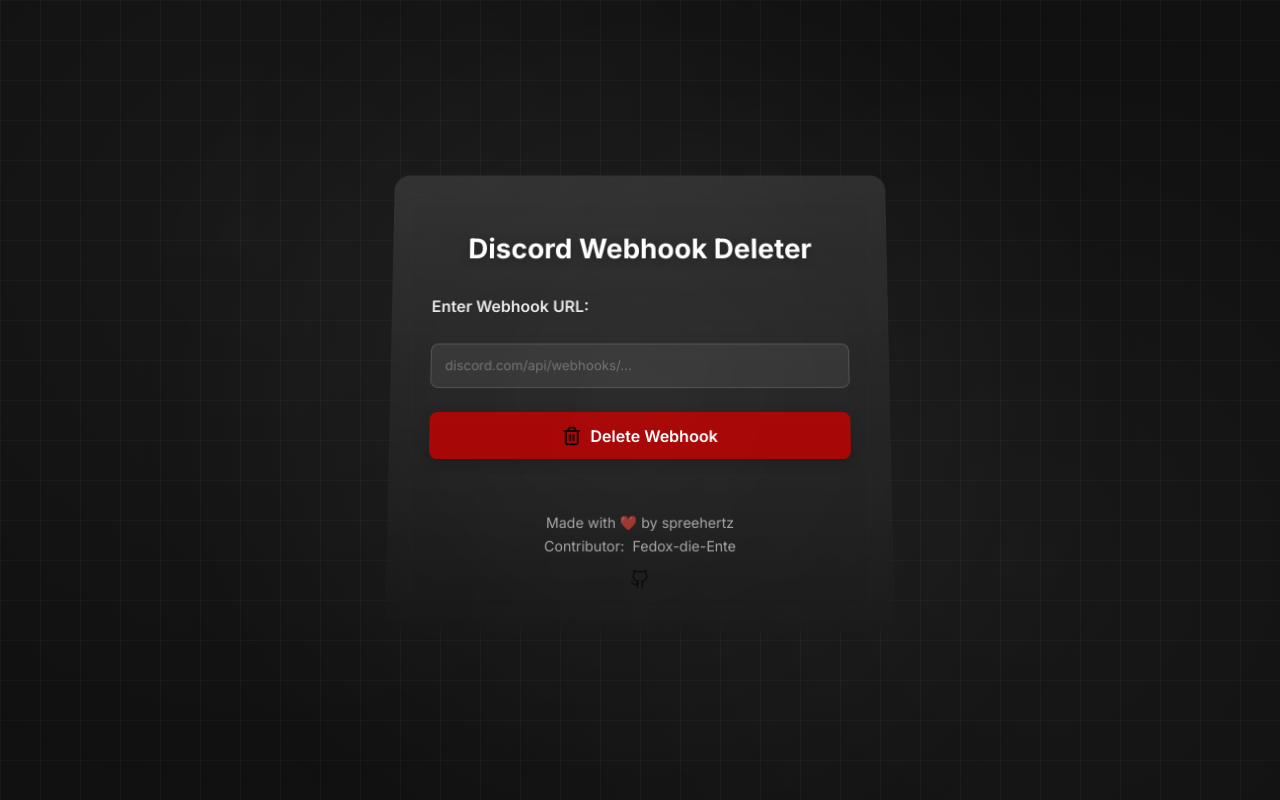
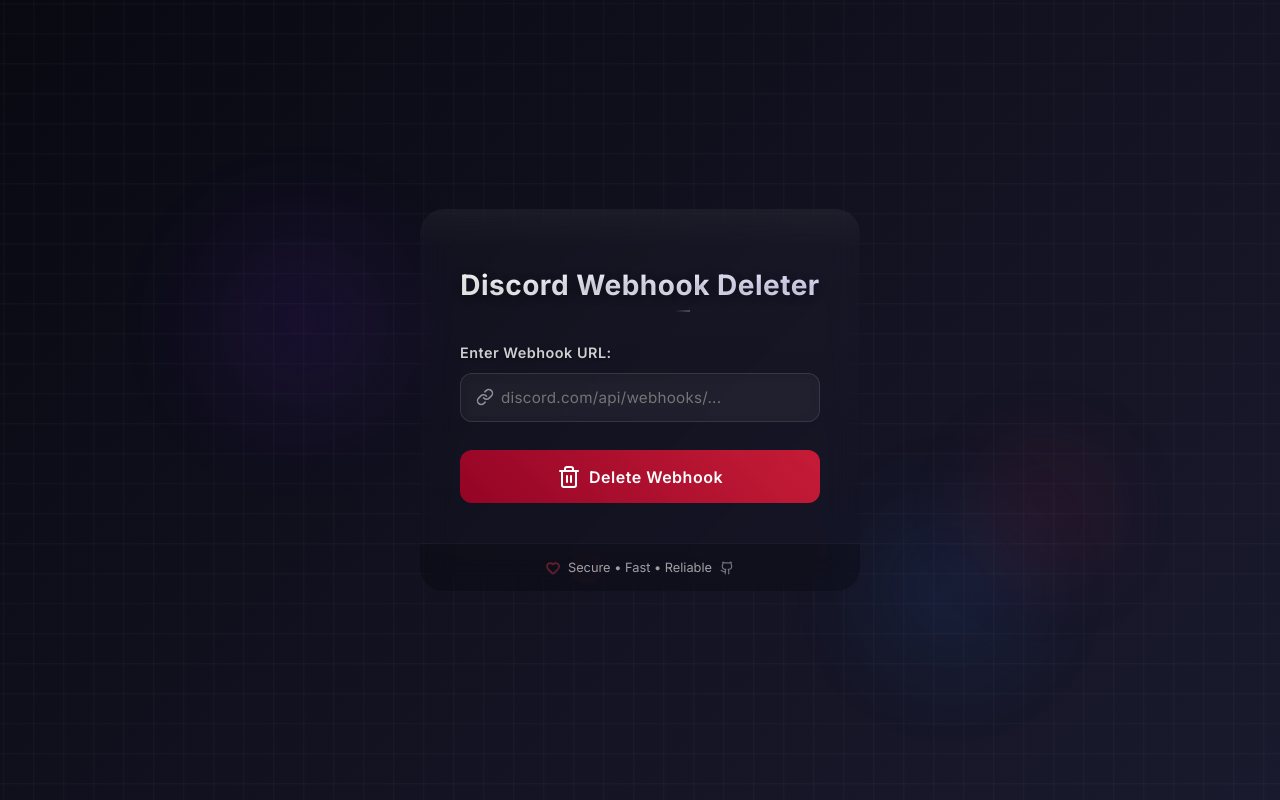
Before and after one commit to Patheticcs/Webhook-Deleter, a Vue app: page / in a window 1280 px wide. Built offline with nearby package versions, Linux system fonts and the light colour scheme.

Commit message:
Update App.vue

```diff
--- a/src/App.vue
+++ b/src/App.vue
@@ -1,28 +1,48 @@
 <template>
   <div class="webhook-deleter">
-		<div class="card">
+    <div class="animated-background">
+      <div class="grid-overlay"></div>
+      <div class="floating-orbs">
+        <div class="orb orb-1"></div>
+        <div class="orb orb-2"></div>
+        <div class="orb orb-3"></div>
+      </div>
+    </div>
+
+    <div class="card" ref="card">
+      <div class="card-content">
         <h1 class="title">Discord Webhook Deleter</h1>
+        <div class="animated-underline"></div>
 
         <div class="input-group">
           <label for="webhook-url">Enter Webhook URL:</label>
+          <div class="input-container">
+            <LinkIcon class="input-icon" />
             <input
               id="webhook-url"
               v-model="webhookUrl"
               type="text"
               placeholder="discord.com/api/webhooks/..."
+              @focus="inputFocus = true"
+              @blur="inputFocus = false"
+              :class="{ 'input-active': inputFocus }"
             >
           </div>
+        </div>
 
-			<button @click="deleteWebhook" class="delete-btn" :disabled="isDeleting">
+        <button @click="deleteWebhook" class="delete-btn" :disabled="isDeleting" :class="{ 'btn-active': !isDeleting && webhookUrl }">
+          <div class="btn-background"></div>
+          <div class="btn-content">
             <Trash2Icon v-if="!isDeleting" class="icon" />
             <LoaderIcon v-else class="icon animate-spin" />
             {{ isDeleting ? 'Deleting...' : 'Delete Webhook' }}
+          </div>
         </button>
 
-			<TransitionGroup name="fade">
+        <TransitionGroup name="slide-fade">
           <div v-if="status === 'success'" key="success" class="alert success" role="alert">
             <CheckCircleIcon class="icon" />
-					<div>
+            <div class="alert-content">
               <strong>Success!</strong> The webhook has been successfully deleted.
             </div>
             <button @click="resetStatus" class="close-btn" aria-label="Close">
@@ -32,7 +52,7 @@
 
           <div v-if="status === 'error'" key="error" class="alert error" role="alert">
             <AlertCircleIcon class="icon" />
-					<div>
+            <div class="alert-content">
               <strong>Error:</strong> {{ errorMessage }}
             </div>
             <button @click="resetStatus" class="close-btn" aria-label="Close">
@@ -40,27 +60,62 @@
             </button>
           </div>
         </TransitionGroup>
+      </div>
 
-			<footer class="footer">
-				<p>Made with ❤️ by spreehertz
-				</p>
-				<p class="contributor">Contributor:<a class="contributor_link" href="https://github.com/Fedox-die-Ente">Fedox-die-Ente</a></p>
-				<a href="https://github.com/spreehertz/webhook-deleter" target="_blank" rel="noopener noreferrer">
-					<GithubIcon class="icon" />
-				</a>
-			</footer>
+      <div class="card-footer">
+        <div class="pulse-ring"></div>
+        <HeartIcon class="footer-icon heart" />
+        <span>Secure • Fast • Reliable</span>
+        <GithubIcon class="footer-icon github" />
+      </div>
     </div>
   </div>
 </template>
 
 <script setup>
-import { ref } from 'vue'
-import { Trash2Icon, LoaderIcon, CheckCircleIcon, AlertCircleIcon, XIcon, HeartIcon, GithubIcon } from 'lucide-vue-next'
+import { ref, onMounted, onUnmounted } from 'vue'
+import { Trash2Icon, LoaderIcon, CheckCircleIcon, AlertCircleIcon, XIcon, HeartIcon, GithubIcon, LinkIcon } from 'lucide-vue-next'
 
 const webhookUrl = ref('')
 const status = ref('idle')
 const errorMessage = ref('')
 const isDeleting = ref(false)
+const inputFocus = ref(false)
+const card = ref(null)
+
+// Handle 3D card effect
+const handleMouseMove = (e) => {
+  if (!card.value) return
+
+  const cardRect = card.value.getBoundingClientRect()
+  const cardCenterX = cardRect.left + cardRect.width / 2
+  const cardCenterY = cardRect.top + cardRect.height / 2
+
+  const mouseX = e.clientX - cardCenterX
+  const mouseY = e.clientY - cardCenterY
+
+  // Calculate rotation based on mouse position relative to card center
+  const rotateY = mouseX * 0.03
+  const rotateX = -mouseY * 0.03
+
+  card.value.style.transform = `perspective(1000px) rotateX(${rotateX}deg) rotateY(${rotateY}deg) translateZ(10px)`
+}
+
+const resetCardPosition = () => {
+  if (card.value) {
+    card.value.style.transform = 'perspective(1000px) rotateX(0) rotateY(0) translateZ(0)'
+  }
+}
+
+onMounted(() => {
+  document.addEventListener('mousemove', handleMouseMove)
+  window.addEventListener('resize', resetCardPosition)
+})
+
+onUnmounted(() => {
+  document.removeEventListener('mousemove', handleMouseMove)
+  window.removeEventListener('resize', resetCardPosition)
+})
 
 const deleteWebhook = async () => {
   if (!webhookUrl.value) {
@@ -68,8 +123,8 @@
     errorMessage.value = 'Please enter a webhook URL.'
     return
   }
-	const expression = "^https://discord\.com/api/.*"
-	const regex = new RegExp(expression);
+  const expression = "^https://discord\\.com/api/.*"
+  const regex = new RegExp(expression)
   if (!webhookUrl.value.match(regex)) {
     status.value = 'error'
     errorMessage.value = 'This is not a Discord webhook URL. Note: The webhook token is required.'
@@ -99,64 +154,138 @@
 </script>
 
 <style scoped>
-@import url('https://fonts.googleapis.com/css2?family=Inter:wght@400;600;700&display=swap');
+@import url('https://fonts.googleapis.com/css2?family=Inter:wght@300;400;600;700&display=swap');
 
 :root {
-  --glass-bg: rgba(255, 255, 255, 0.1);
-  --glass-border: rgba(255, 255, 255, 0.2);
-  --glass-shadow: rgba(0, 0, 0, 0.25);
-  --accent-color: rgba(150, 150, 150, 0.8);
+  --glass-bg: rgba(10, 10, 15, 0.5);
+  --glass-border: rgba(255, 255, 255, 0.1);
+  --glass-highlight: rgba(255, 255, 255, 0.15);
+  --glass-shadow: rgba(0, 0, 0, 0.45);
+  --accent-color: rgba(120, 130, 240, 0.8);
+  --delete-color: rgba(240, 40, 60, 0.8);
+  --text-color: rgba(240, 240, 250, 0.95);
+  --success-color: rgba(30, 200, 120, 0.8);
 }
 
+/* Main container */
 .webhook-deleter {
   min-height: 100vh;
   display: flex;
   justify-content: center;
   align-items: center;
-  background-color: #111;
+  margin: 0;
+  padding: 20px;
+  box-sizing: border-box;
+  font-family: 'Inter', sans-serif;
+  color: var(--text-color);
+  position: relative;
+  overflow: hidden;
+}
+
+/* Animated background elements */
+.animated-background {
+  position: fixed;
+  top: 0;
+  left: 0;
+  width: 100%;
+  height: 100%;
+  z-index: -10;
+  background: linear-gradient(135deg, #090912 0%, #1a1a2e 100%);
+  overflow: hidden;
+}
+
+.grid-overlay {
+  position: absolute;
+  top: 0;
+  left: 0;
+  width: 100%;
+  height: 100%;
   background-image:
     linear-gradient(rgba(255, 255, 255, 0.03) 1px, transparent 1px),
     linear-gradient(90deg, rgba(255, 255, 255, 0.03) 1px, transparent 1px);
-  background-size: 40px 40px;
-  font-family: 'Inter', sans-serif;
-  overflow-y: hidden;
-  position: relative;
+  background-size: 30px 30px;
+  animation: gridMove 150s linear infinite;
 }
 
-.webhook-deleter::before {
-  content: '';
+.floating-orbs {
   position: absolute;
+  top: 0;
+  left: 0;
   width: 100%;
   height: 100%;
-  background: radial-gradient(circle at 50% 50%, rgba(255, 255, 255, 0.1), transparent 70%);
-  animation: pulse 8s ease-in-out infinite;
+  overflow: hidden;
 }
 
-.card {
-  background: var(--glass-bg);
-  backdrop-filter: blur(12px);
-  border: 1px solid var(--glass-border);
-  border-radius: 1rem;
-  padding: 2.5rem;
-  width: 100%;
-  max-width: 420px;
-  box-shadow:
-    0 10px 30px var(--glass-shadow),
-    0 -1px 0 var(--glass-border) inset,
-    0 1px 0 rgba(0, 0, 0, 0.1) inset;
-  transform: perspective(1000px) rotateX(5deg);
-  transform-style: preserve-3d;
-  transition: transform 0.3s ease, box-shadow 0.3s ease;
-  position: relative;
-  z-index: 10;
+.orb {
+  position: absolute;
+  border-radius: 50%;
+  filter: blur(40px);
+  opacity: 0.25;
 }
 
-.card:hover {
-  transform: perspective(1000px) rotateX(0deg) translateY(-5px);
+.orb-1 {
+  top: 20%;
+  left: 10%;
+  width: 300px;
+  height: 300px;
+  background: radial-gradient(circle, rgba(130, 40, 240, 0.5) 0%, rgba(130, 40, 240, 0) 70%);
+  animation: floatOrb1 15s ease-in-out infinite alternate;
+}
+
+.orb-2 {
+  bottom: 10%;
+  right: 15%;
+  width: 250px;
+  height: 250px;
+  background: radial-gradient(circle, rgba(40, 130, 240, 0.5) 0%, rgba(40, 130, 240, 0) 70%);
+  animation: floatOrb2 18s ease-in-out infinite alternate;
+}
+
+.orb-3 {
+  top: 50%;
+  right: 10%;
+  width: 200px;
+  height: 200px;
+  background: radial-gradient(circle, rgba(240, 40, 80, 0.5) 0%, rgba(240, 40, 80, 0) 70%);
+  animation: floatOrb3 20s ease-in-out infinite alternate;
+}
+
+@keyframes floatOrb1 {
+  0% { transform: translate(0, 0); }
+  100% { transform: translate(100px, 50px); }
+}
+
+@keyframes floatOrb2 {
+  0% { transform: translate(0, 0); }
+  100% { transform: translate(-80px, -40px); }
+}
+
+@keyframes floatOrb3 {
+  0% { transform: translate(0, 0); }
+  100% { transform: translate(-60px, 80px); }
+}
+
+@keyframes gridMove {
+  0% { background-position: 0 0; }
+  100% { background-position: 1000px 1000px; }
+}
+
+/* Card styles */
+.card {
+  position: relative;
+  width: 100%;
+  max-width: 440px;
+  background: var(--glass-bg);
+  backdrop-filter: blur(16px);
+  -webkit-backdrop-filter: blur(16px);
+  border-radius: 1.5rem;
+  border: 1px solid var(--glass-border);
   box-shadow:
     0 20px 40px var(--glass-shadow),
-    0 -1px 0 var(--glass-border) inset,
-    0 1px 0 rgba(0, 0, 0, 0.1) inset;
+    0 0 0 1px var(--glass-highlight) inset;
+  overflow: hidden;
+  transition: all 0.6s cubic-bezier(0.23, 1, 0.32, 1);
+  z-index: 10;
 }
 
 .card::before {
@@ -166,143 +295,264 @@
   left: 0;
   right: 0;
   height: 100%;
-  background: linear-gradient(to bottom,
-    rgba(255, 255, 255, 0.1) 0%,
-    rgba(255, 255, 255, 0.05) 40%,
+  background: linear-gradient(180deg,
+    rgba(255, 255, 255, 0.05) 0%,
+    rgba(255, 255, 255, 0.02) 10%,
     rgba(255, 255, 255, 0) 100%);
   pointer-events: none;
-  border-radius: 1rem;
+  z-index: 1;
 }
 
+.card::after {
+  content: '';
+  position: absolute;
+  top: -100%;
+  left: -100%;
+  right: -100%;
+  bottom: -100%;
+  background: radial-gradient(circle at 50% 50%, rgba(255, 255, 255, 0.15), transparent 40%);
+  opacity: 0;
+  z-index: 0;
+  transition: opacity 0.6s ease;
+  pointer-events: none;
+}
+
+.card:hover::after {
+  opacity: 0.4;
+}
+
+.card-content {
+  position: relative;
+  z-index: 10;
+  padding: 2.5rem;
+}
+
+/* Title styling */
 .title {
   font-size: 1.75rem;
   font-weight: 700;
   text-align: center;
-  margin-bottom: 2rem;
-  color: white;
+  margin-bottom: 0.5rem;
+  background: linear-gradient(90deg, #fff 0%, #e0e0ff 100%);
+  -webkit-background-clip: text;
+  -webkit-text-fill-color: transparent;
   text-shadow: 0 2px 10px rgba(0, 0, 0, 0.3);
-  position: relative;
+  letter-spacing: 0.5px;
 }
 
-.title::after {
-  content: '';
-  position: absolute;
-  bottom: -8px;
-  left: 50%;
-  transform: translateX(-50%);
-  width: 60px;
+.animated-underline {
+  position: relative;
   height: 2px;
-  background: var(--accent-color);
+  width: 100px;
+  margin: 0 auto 2rem;
+  background: linear-gradient(90deg, transparent, var(--accent-color), transparent);
+  overflow: hidden;
 }
 
-.input-group {
-  display: flex;
-  flex-direction: column;
-  gap: 1.25rem;
-  margin-bottom: 1.5rem;
-}
-
-label {
-  display: block;
-  margin-bottom: 0.5rem;
-  font-weight: 600;
-  color: rgba(255, 255, 255, 0.9);
-  text-shadow: 0 1px 3px rgba(0, 0, 0, 0.2);
-}
-
-input,
-.delete-btn {
-  width: 100%;
-  padding: 0.85rem;
-  box-sizing: border-box;
-  font-family: 'Inter', sans-serif;
-  border-radius: 0.5rem;
-  transition: all 0.3s ease;
-}
-
-input {
-  background: rgba(255, 255, 255, 0.07);
-  border: 1px solid rgba(255, 255, 255, 0.15);
-  color: white;
-  caret-color: white;
-}
-
-input:focus {
-  outline: none;
-  border-color: rgba(255, 255, 255, 0.3);
-  box-shadow: 0 0 0 3px rgba(255, 255, 255, 0.1);
-  background: rgba(255, 255, 255, 0.1);
-}
-
-.delete-btn {
-  background: rgba(200, 0, 0, 0.8);
-  color: white;
-  border: none;
-  font-size: 1rem;
-  font-weight: 600;
-  cursor: pointer;
-  display: flex;
-  align-items: center;
-  justify-content: center;
-  position: relative;
-  overflow: hidden;
-  box-shadow: 0 4px 12px rgba(0, 0, 0, 0.2);
-  transform: translateY(0);
-  transition: all 0.2s ease;
-}
-
-.delete-btn::before {
+.animated-underline::after {
   content: '';
   position: absolute;
   top: 0;
   left: -100%;
   width: 100%;
   height: 100%;
-  background: linear-gradient(
-    90deg,
-    transparent,
-    rgba(255, 255, 255, 0.2),
-    transparent
-  );
-  transition: all 0.5s ease;
+  background: linear-gradient(90deg, transparent, rgba(255, 255, 255, 0.8), transparent);
+  animation: shimmer 3s infinite;
 }
 
-.delete-btn:hover:not(:disabled) {
-  background: rgba(220, 0, 0, 0.9);
-  transform: translateY(-2px);
-  box-shadow: 0 6px 16px rgba(0, 0, 0, 0.3);
+@keyframes shimmer {
+  0% { left: -100%; }
+  100% { left: 100%; }
+}
+
+/* Input styling */
+.input-group {
+  display: flex;
+  flex-direction: column;
+  margin-bottom: 1.75rem;
+}
+
+label {
+  display: block;
+  margin-bottom: 0.75rem;
+  font-weight: 600;
+  font-size: 0.9rem;
+  letter-spacing: 0.5px;
+  color: rgba(255, 255, 255, 0.8);
+  text-shadow: 0 1px 3px rgba(0, 0, 0, 0.3);
+}
+
+.input-container {
+  position: relative;
+  display: flex;
+  align-items: center;
+}
+
+.input-icon {
+  position: absolute;
+  left: 1rem;
+  color: rgba(255, 255, 255, 0.5);
+  width: 18px;
+  height: 18px;
+  transition: all 0.3s ease;
+}
+
+input {
+  width: 100%;
+  padding: 0.9rem 1rem 0.9rem 2.5rem;
+  background: rgba(255, 255, 255, 0.05);
+  border: 1px solid rgba(255, 255, 255, 0.1);
+  border-radius: 0.75rem;
+  font-family: 'Inter', sans-serif;
+  color: white;
+  font-size: 0.95rem;
+  letter-spacing: 0.25px;
+  transition: all 0.3s ease;
+  box-shadow: 0 2px 10px rgba(0, 0, 0, 0.1) inset;
+}
+
+input:focus {
+  outline: none;
+  border-color: rgba(130, 130, 240, 0.5);
+  background: rgba(255, 255, 255, 0.08);
+  box-shadow:
+    0 2px 10px rgba(0, 0, 0, 0.1) inset,
+    0 0 0 3px rgba(130, 130, 240, 0.15);
+}
+
+.input-active + .input-icon {
+  color: var(--accent-color);
+}
+
+/* Button styling */
+.delete-btn {
+  position: relative;
+  width: 100%;
+  padding: 0.9rem;
+  border: none;
+  border-radius: 0.75rem;
+  font-family: 'Inter', sans-serif;
+  font-size: 1rem;
+  font-weight: 600;
+  letter-spacing: 0.5px;
+  cursor: pointer;
+  overflow: hidden;
+  background: transparent;
+  transition: all 0.3s ease;
+  transform: translateZ(0);
+}
+
+.btn-background {
+  position: absolute;
+  top: 0;
+  left: 0;
+  width: 100%;
+  height: 100%;
+  background: linear-gradient(45deg, rgba(200, 0, 40, 0.8), rgba(240, 30, 60, 0.9));
+  opacity: 0.9;
+  transition: all 0.3s ease;
+  z-index: 1;
+}
+
+.btn-content {
+  position: relative;
+  display: flex;
+  align-items: center;
+  justify-content: center;
+  color: white;
+  z-index: 2;
+}
+
+.delete-btn:hover:not(:disabled) .btn-background {
+  filter: brightness(1.1);
+}
+
+.delete-btn:active:not(:disabled) .btn-background {
+  filter: brightness(0.9);
+}
+
+.delete-btn:disabled {
+  opacity: 0.6;
+  cursor: not-allowed;
+}
+
+.delete-btn:not(:disabled)::before {
+  content: '';
+  position: absolute;
+  top: -50%;
+  left: -50%;
+  width: 200%;
+  height: 200%;
+  background: radial-gradient(circle, rgba(255, 255, 255, 0.3) 0%, transparent 60%);
+  opacity: 0;
+  transition: opacity 0.6s ease;
+  z-index: 1;
+  pointer-events: none;
 }
 
 .delete-btn:hover:not(:disabled)::before {
-  left: 100%;
+  opacity: 0.4;
 }
 
-.delete-btn:disabled {
-  opacity: 0.5;
-  cursor: not-allowed;
+.btn-active:not(:disabled)::after {
+  content: '';
+  position: absolute;
+  top: 0;
+  left: -100%;
+  width: 100%;
+  height: 100%;
+  background: linear-gradient(90deg, transparent, rgba(255, 255, 255, 0.2), transparent);
+  z-index: 2;
+  animation: btnShine 3s infinite;
 }
 
+@keyframes btnShine {
+  0% { left: -100%; }
+  20%, 100% { left: 100%; }
+}
+
+.icon {
+  margin-right: 0.5rem;
+}
+
+.animate-spin {
+  animation: spin 1.2s cubic-bezier(0.5, 0, 0.5, 1) infinite;
+}
+
+@keyframes spin {
+  0% { transform: rotate(0deg); }
+  100% { transform: rotate(360deg); }
+}
+
+/* Alert styling */
 .alert {
-  margin-top: 1.25rem;
+  margin-top: 1.5rem;
   padding: 1rem;
-  border-radius: 0.5rem;
+  border-radius: 0.75rem;
   display: flex;
   align-items: flex-start;
-  backdrop-filter: blur(5px);
+  background: rgba(0, 0, 0, 0.3);
   border: 1px solid rgba(255, 255, 255, 0.1);
-  animation: fadeIn 0.3s ease;
+  box-shadow: 0 8px 16px rgba(0, 0, 0, 0.15);
+  backdrop-filter: blur(4px);
 }
 
 .success {
-  background-color: rgba(0, 0, 0, 0.3);
-  color: rgba(255, 255, 255, 0.9);
-  border-left: 3px solid rgba(200, 200, 200, 0.8);
+  border-left: 3px solid var(--success-color);
 }
 
 .error {
-  background-color: rgba(0, 0, 0, 0.3);
-  color: rgba(255, 255, 255, 0.9);
-  border-left: 3px solid rgba(200, 0, 0, 0.8);
+  border-left: 3px solid var(--delete-color);
+}
+
+.alert-content {
+  margin: 0 0.5rem;
+  flex: 1;
+}
+
+.alert strong {
+  font-weight: 600;
+  margin-right: 4px;
 }
 
 .close-btn {
@@ -311,7 +561,6 @@
   cursor: pointer;
   padding: 0;
   color: currentColor;
-  margin-left: auto;
   opacity: 0.7;
   transition: opacity 0.2s;
 }
@@ -320,116 +569,130 @@
   opacity: 1;
 }
 
-.footer {
-  margin-top: 2.5rem;
-  text-align: center;
-  font-size: 0.875rem;
+/* Card footer */
+.card-footer {
+  position: relative;
+  display: flex;
+  align-items: center;
+  justify-content: center;
+  padding: 1rem;
+  font-size: 0.8rem;
   color: rgba(255, 255, 255, 0.6);
-  display: flex;
-  flex-direction: column;
-  justify-content: center;
-  align-items: center;
+  background: rgba(0, 0, 0, 0.2);
+  border-top: 1px solid rgba(255, 255, 255, 0.05);
 }
 
-.contributor {
-  margin-top: -0.5rem;
+.footer-icon {
+  width: 14px;
+  height: 14px;
+  opacity: 0.7;
+  transition: all 0.3s ease;
 }
 
-.contributor_link {
-  transition: color 0.2s;
-  color: rgba(255, 255, 255, 0.6);
-  text-decoration: none;
+.heart {
+  color: rgba(240, 60, 80, 0.8);
+  margin-right: 8px;
+  animation: pulse 2s infinite;
 }
 
-.contributor_link:hover {
-  color: white;
+.github {
+  margin-left: 8px;
 }
 
-.footer a {
-  color: rgba(255, 255, 255, 0.6);
-  margin-left: 0.5rem;
-  transition: color 0.2s;
+.footer-icon:hover {
+  opacity: 1;
+  transform: scale(1.2);
 }
 
-.footer a:hover {
-  color: white;
+.pulse-ring {
+  position: absolute;
+  left: calc(50% - 60px);
+  top: 50%;
+  transform: translateY(-50%);
+  width: 14px;
+  height: 14px;
+  border-radius: 50%;
+  box-shadow: 0 0 0 rgba(240, 60, 80, 0.4);
+  animation: pulse-ring 2s infinite;
 }
 
-.icon {
-  width: 1.25rem;
-  height: 1.25rem;
-  margin-right: 0.5rem;
-  filter: invert(1);
+@keyframes pulse-ring {
+  0% {
+    box-shadow: 0 0 0 0 rgba(240, 60, 80, 0.4);
   }
-
-@media (max-width: 640px) {
-  .card {
-    padding: 1.75rem;
-    max-width: 90%;
+  70% {
+    box-shadow: 0 0 0 10px rgba(240, 60, 80, 0);
   }
-}
-
-@keyframes spin {
-  to {
-    transform: rotate(360deg);
+  100% {
+    box-shadow: 0 0 0 0 rgba(240, 60, 80, 0);
   }
 }
 
 @keyframes pulse {
-  0%, 100% {
-    opacity: 0.3;
+  0% { transform: scale(0.95); }
+  50% { transform: scale(1.05); }
+  100% { transform: scale(0.95); }
 }
-  50% {
-    opacity: 0.6;
+
+/* Transitions */
+.slide-fade-enter-active {
+  transition: all 0.4s cubic-bezier(0.23, 1, 0.32, 1);
+}
+
+.slide-fade-leave-active {
+  transition: all 0.2s cubic-bezier(0.23, 1, 0.32, 1);
+}
+
+.slide-fade-enter-from, .slide-fade-leave-to {
+  transform: translateY(20px);
+  opacity: 0;
+}
+
+/* Responsive adjustments */
+@media (max-width: 480px) {
+  .card-content {
+    padding: 1.75rem 1.25rem;
+  }
+
+  .title {
+    font-size: 1.5rem;
+  }
+
+  input, .delete-btn {
+    padding: 0.8rem;
+    font-size: 0.9rem;
+  }
+
+  .alert {
+    padding: 0.8rem;
+    font-size: 0.85rem;
   }
 }
 
-@keyframes fadeIn {
-  from {
-    opacity: 0;
-    transform: translateY(10px);
+@media (max-width: 350px) {
+  .card-content {
+    padding: 1.5rem 1rem;
   }
-  to {
-    opacity: 1;
-    transform: translateY(0);
+
+  .title {
+    font-size: 1.3rem;
   }
 }
 
-.animate-spin {
-  animation: spin 1s linear infinite;
+/* For devices with hover capabilities */
+@media (hover: hover) {
+  .card:hover {
+    transform: perspective(1000px) scale(1.02);
+    box-shadow:
+      0 30px 60px var(--glass-shadow),
+      0 0 0 1px var(--glass-highlight) inset;
+  }
 }
 
-#webhook-url {
-  font-family: 'Inter', sans-serif;
-}
-
-/* 3D effect for card elements */
-input, .delete-btn, .alert {
-  transform: translateZ(20px);
-  transition: transform 0.3s ease;
-}
-
-/* Floating glass orbs in background */
-.webhook-deleter::after {
-  content: '';
-  position: fixed;
-  top: 0;
-  left: 0;
-  width: 100%;
-  height: 100%;
-  pointer-events: none;
-  background-image:
-    radial-gradient(circle at 20% 30%, rgba(255, 255, 255, 0.03) 0%, transparent 50%),
-    radial-gradient(circle at 80% 70%, rgba(255, 255, 255, 0.03) 0%, transparent 50%);
-  animation: moveBubbles 20s infinite alternate ease-in-out;
-}
-
-@keyframes moveBubbles {
-  0% {
-    background-position: 0% 0%, 100% 100%;
-  }
-  100% {
-    background-position: 100% 0%, 0% 100%;
+/* For touch devices */
+@media (hover: none) {
+  .card {
+    transform: none !important;
   }
 }
 </style>
```
Lines whose indentation alone changed are shown as unchanged.
